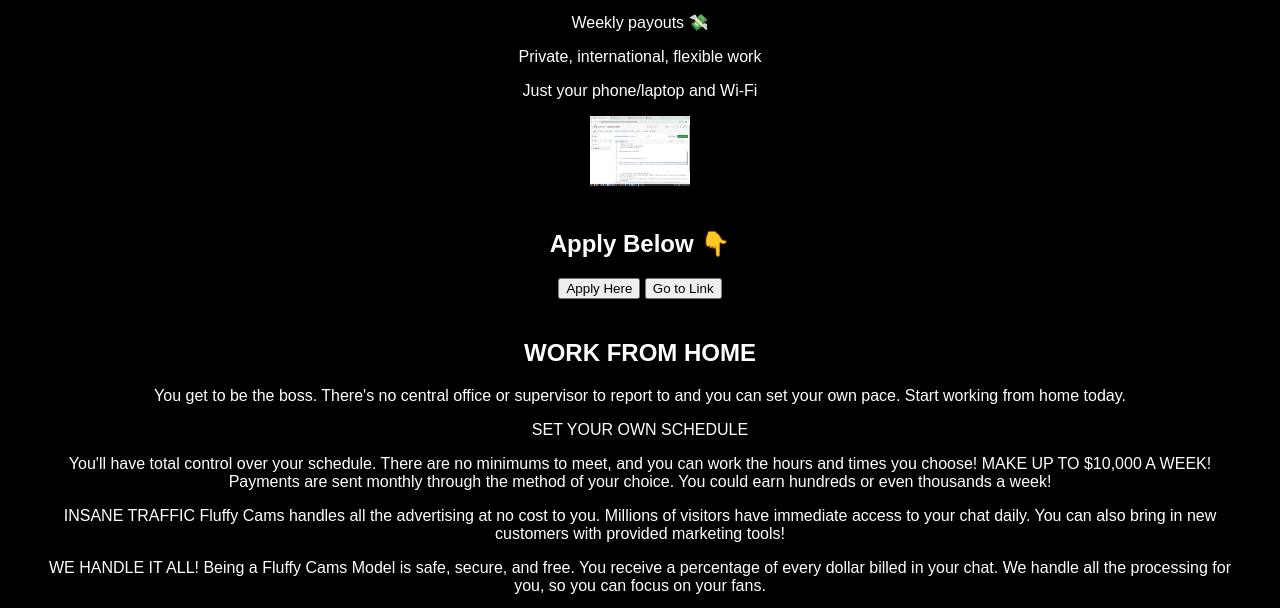
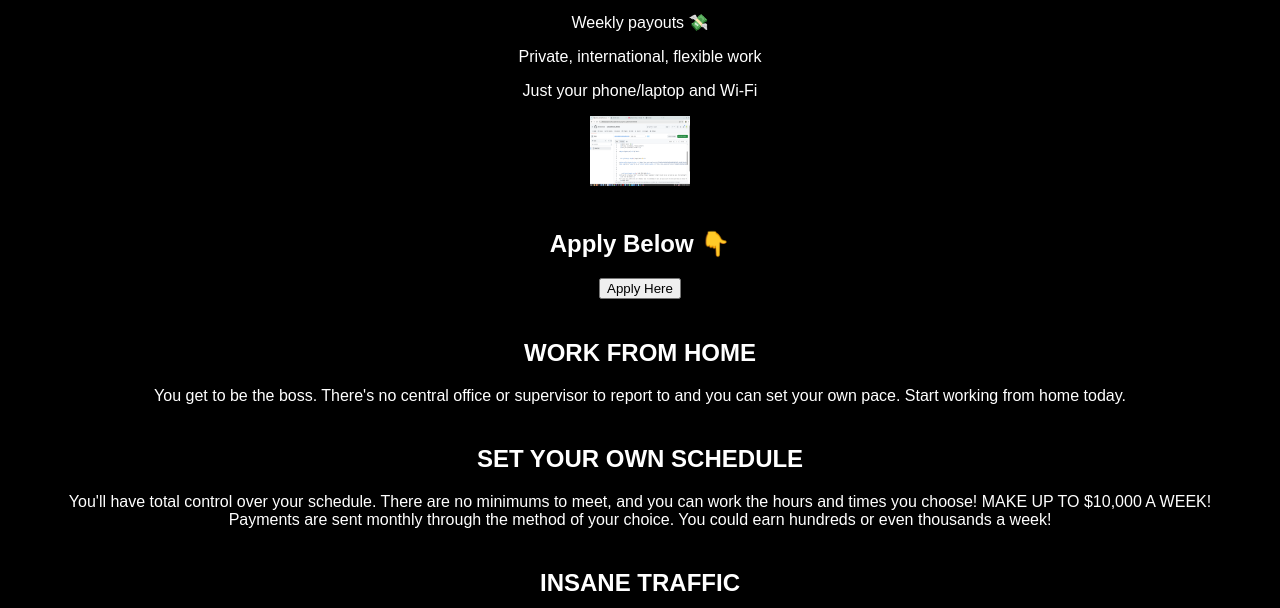
Before and after one commit to glavudzafossara/glavudzafossara.github.io, a plain HTML site: page index.html in a window 1280 px wide. Shown: the part 140-748 px from the top of the page. Drawn offline with Linux system fonts and the light colour scheme.

Commit message:
Update index.html

```diff
--- a/index.html
+++ b/index.html
@@ -19,18 +19,17 @@
 
   <h2 style="margin-top:40px;">Apply Below 👇</h2>
 
-<button onclick="window.location.href='https://docs.google.com/forms/d/e/1FAIpQLSerUDuMbIpkCXmGZN4xN96YSQuZyWlFx-oMVoRH-lH2uk3cxg/viewform?usp=header' style="font-size: 20px; padding: 15px 30px;">Apply Here</button>
-<input type="button" value="Go to Link" onclick="window.location.href='https://docs.google.com/forms/d/e/1FAIpQLSerUDuMbIpkCXmGZN4xN96YSQuZyWlFx-oMVoRH-lH2uk3cxg/viewform?usp=header" size="30">
+<button onclick="window.location.href='https://docs.google.com/forms/d/e/1FAIpQLSerUDuMbIpkCXmGZN4xN96YSQuZyWlFx-oMVoRH-lH2uk3cxg/viewform?usp=header' style="font-size: 30px; padding: 30px 60px;">Apply Here</button>
 
 
 
 
     <p><h2 style="margin-top:40px;">WORK FROM HOME</h2></p>
 <p>You get to be the boss. There's no central office or supervisor to report to and you can set your own pace. Start working from home today.</p>
-  <p>SET YOUR OWN SCHEDULE</p>
-You'll have total control over your schedule. There are no minimums to meet, and you can work the hours and times you choose! MAKE UP TO $10,000 A WEEK! Payments are sent monthly through the method of your choice. You could earn hundreds or even thousands a week!</p>
-  <p>INSANE TRAFFIC
-Fluffy Cams handles all the advertising at no cost to you. Millions of visitors have immediate access to your chat daily. You can also bring in new customers with provided marketing tools!</p>
+  <p><h2 style="margin-top:40px;">SET YOUR OWN SCHEDULE</h2></p>
+<p>You'll have total control over your schedule. There are no minimums to meet, and you can work the hours and times you choose! MAKE UP TO $10,000 A WEEK! Payments are sent monthly through the method of your choice. You could earn hundreds or even thousands a week!</p>
+  <p><h2 style="margin-top:40px;">INSANE TRAFFIC</h2></p>
+<p>Fluffy Cams handles all the advertising at no cost to you. Millions of visitors have immediate access to your chat daily. You can also bring in new customers with provided marketing tools!</p>
 <p>WE HANDLE IT ALL!
 Being a Fluffy Cams Model is safe, secure, and free. You receive a percentage of every dollar billed in your chat. We handle all the processing for you, so you can focus on your fans. </p>
 <p> WHAT YOU NEED
@@ -60,6 +59,10 @@ sites within our network! For your privacy, you can choose to set up geographic
 in customers! You can upload as many additional photos to your
 profile as you want.</p>
 
+faq
+
+results and testemonials
+
 
 
 
@@ -75,7 +78,7 @@ profile as you want.</p>
     </a>
   </div>
 
-  <P>© 2025 Hypewave Management. All Rights Reserved</P>
+  <P>© 2025 FluffyCams Management. All Rights Reserved</P>
 
 
 </body>
```
